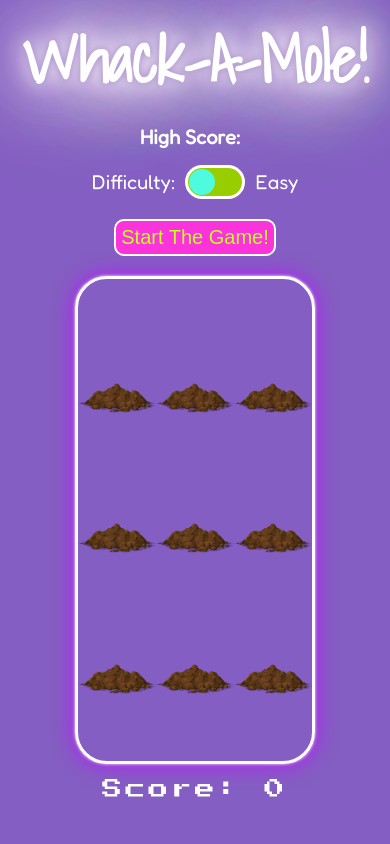
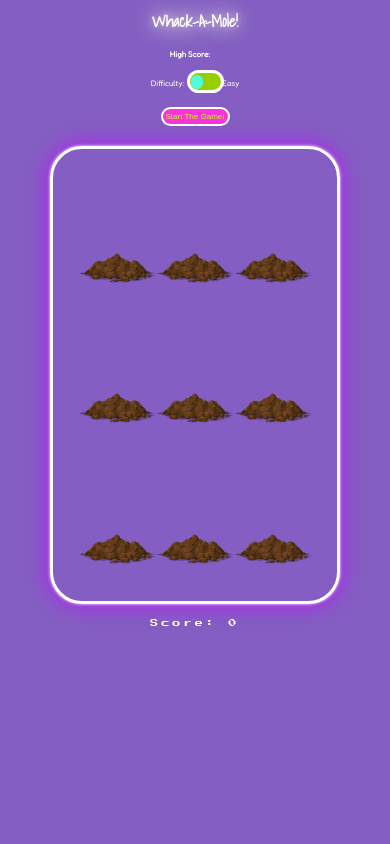
Before and after one commit to KTMichael/WhackAMole, a website: page public/index.html in a window 390 px wide. Drawn offline with Linux system fonts and the light colour scheme.

Commit message:
fixed css for mobile

```diff
--- a/public/style.css
+++ b/public/style.css
@@ -259,3 +259,57 @@ input:checked + .slider:before {
   text-align: center;
   cursor: pointer;
 }
+
+@media only screen and (max-width: 600px) {
+  h1 {
+    font-size: 1rem;
+    margin-bottom: -20px;
+  }
+
+  h2,
+  .scoreee,
+  .level {
+    font-size: 0.5rem;
+  }
+
+  button {
+    font-size: 0.5rem;
+    padding: 3px;
+  }
+
+  .level {
+    gap: 15px;
+  }
+
+  .switch {
+    height: 3vh;
+    width: 2vw;
+  }
+
+  .slider {
+    height: 2vh;
+    width: 8vw;
+    margin-left: -12px;
+  }
+
+  .slider:before {
+    height: 1.65vh;
+    width: 3vw;
+  }
+  input:checked + .slider:before {
+    -webkit-transform: translateX(11px);
+    -ms-transform: translateX(11px);
+    transform: translateX(11px);
+  }
+
+  .gameBoard {
+    padding: 0px 25px 30px 25px;
+  }
+
+  .mole {
+    background-size: 20px;
+  }
+  .hole.up .mole {
+    top: 25%;
+  }
+}
```
Also changed, not shown: public/script.js (line endings or trailing spaces).
